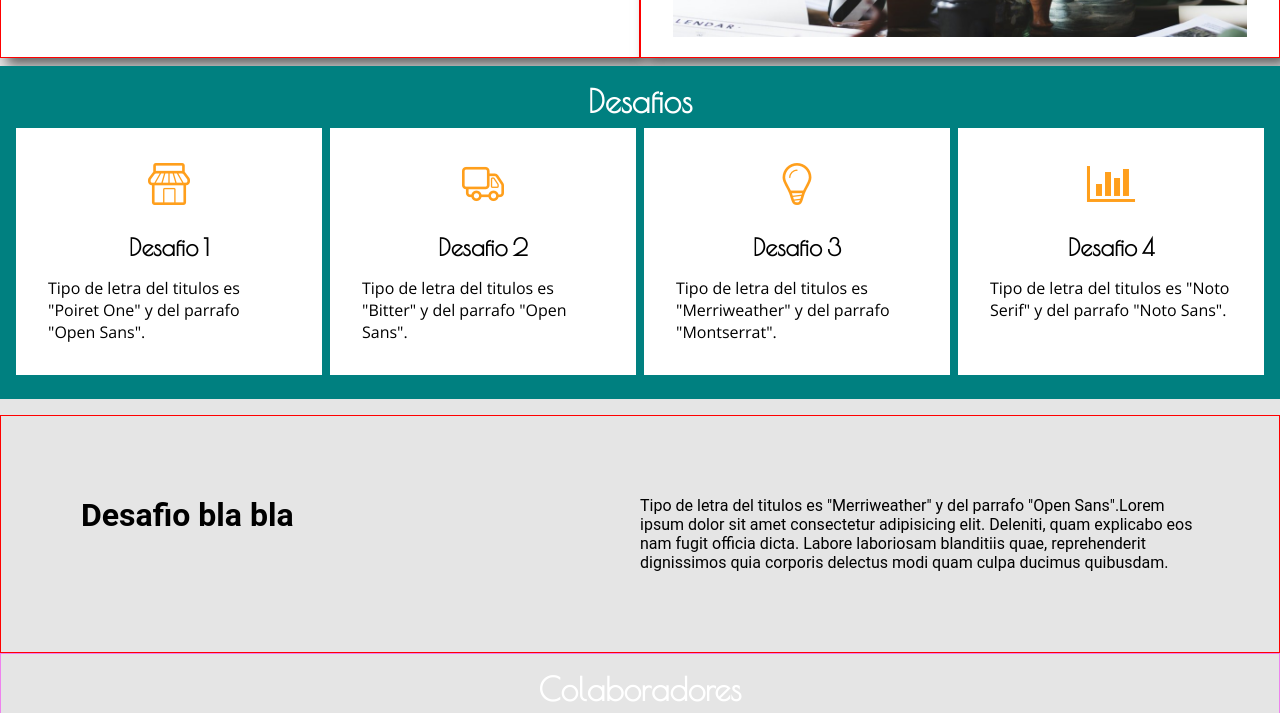
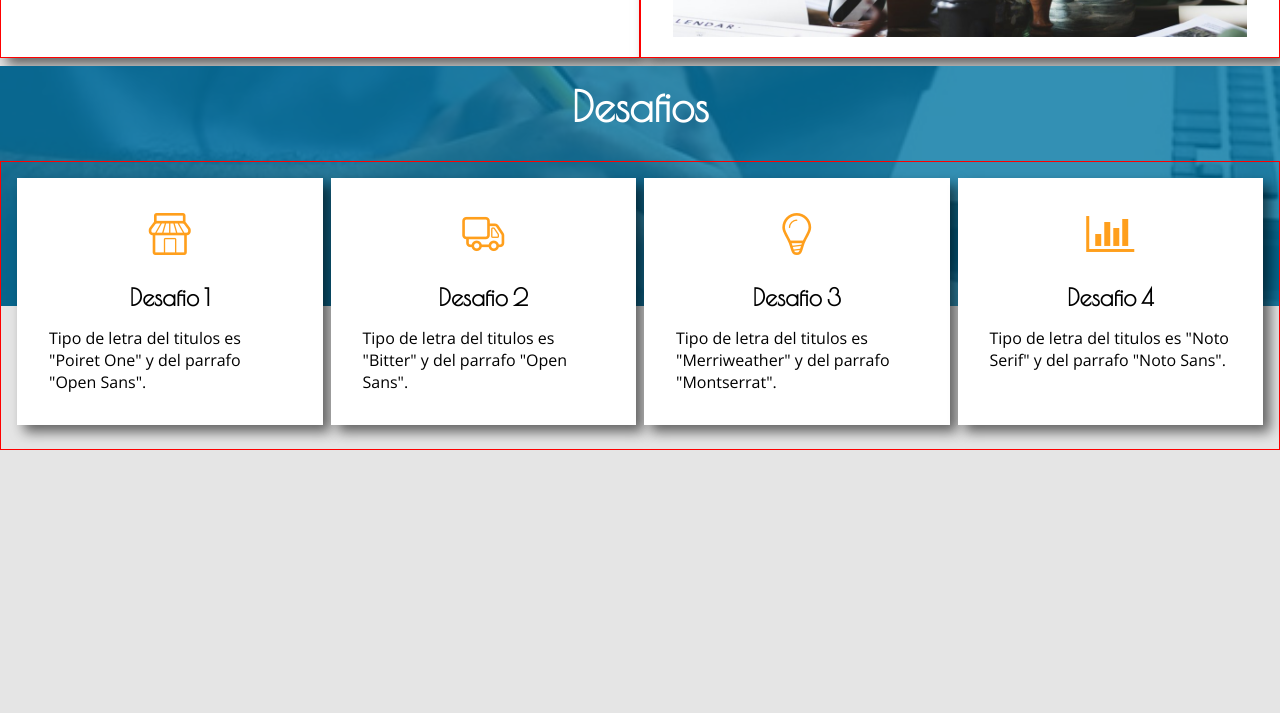
Before and after one commit to EsferaDigital/innova, a plain HTML site: page public/index.html in a window 1280 px wide. Shown: the part 1181-1894 px from the top of the page. Drawn offline with nearby package versions, Linux system fonts and the light colour scheme.

Commit message:
terminé maquetacion de seccion desafios en dispositivo movil

```diff
--- a/public/index.html
+++ b/public/index.html
@@ -57,8 +57,10 @@
             <div class="c-programa-item"><img class="c-programa-img" src="img/programa.jpg" alt="programa"/></div>
           </section>
           <section class="c-desafio" id="desafio">
-            <div class="content-desafio l-container-item">
-              <h1 class="title">Desafios</h1>
+            <div class="c-desafio-banner">
+              <h1 class="c-desafio-banner-title">Desafios</h1>
+            </div>
+            <div class="content-desafio">
               <section class="content-desafio-item" id="modal1">
                 <div class="content-desafio-icon icon-shop"></div>
                 <h2 class="content-desafio-title">Desafio 1</h2>
@@ -80,11 +82,11 @@
                 <p>Tipo de letra del titulos es "Noto Serif" y del parrafo "Noto Sans".</p>
               </section>
             </div>
+            <div class="content-desafio2">
+              <h1 class="content-desafio2-title">Desafio bla bla</h1>
+              <p class="content-desafio2-text">Tipo de letra del titulos es "Merriweather" y del parrafo "Open Sans".Lorem ipsum dolor sit amet consectetur adipisicing elit. Deleniti, quam explicabo eos nam fugit officia dicta. Labore laboriosam blanditiis quae, reprehenderit dignissimos quia corporis delectus modi quam culpa ducimus quibusdam.</p>
+            </div>
           </section>
-          <div class="content-desafio2">
-            <h1 class="content-desafio2-title">Desafio bla bla</h1>
-            <p class="content-desafio2-text">Tipo de letra del titulos es "Merriweather" y del parrafo "Open Sans".Lorem ipsum dolor sit amet consectetur adipisicing elit. Deleniti, quam explicabo eos nam fugit officia dicta. Labore laboriosam blanditiis quae, reprehenderit dignissimos quia corporis delectus modi quam culpa ducimus quibusdam.</p>
-          </div>
           <section class="c-colaboradores" id="colaboradores">
             <h1 class="title">Colaboradores</h1>
             <section class="c-colaboradores-item">
--- a/src/pug/componentes/desafio.pug
+++ b/src/pug/componentes/desafio.pug
@@ -1,6 +1,7 @@
 section#desafio.c-desafio
-	.content-desafio.l-container-item
-		h1.title Desafios
+	.c-desafio-banner
+		h1.c-desafio-banner-title Desafios
+	.content-desafio
 		section#modal1.content-desafio-item
 			.content-desafio-icon.icon-shop
 			h2.content-desafio-title Desafio 1
@@ -17,6 +18,6 @@ section#desafio.c-desafio
 			.content-desafio-icon.icon-bar-chart
 			h2.content-desafio-title Desafio 4
 			p Tipo de letra del titulos es "Noto Serif" y del parrafo "Noto Sans".
-.content-desafio2
-	h1.content-desafio2-title Desafio bla bla
-	p.content-desafio2-text Tipo de letra del titulos es "Merriweather" y del parrafo "Open Sans".Lorem ipsum dolor sit amet consectetur adipisicing elit. Deleniti, quam explicabo eos nam fugit officia dicta. Labore laboriosam blanditiis quae, reprehenderit dignissimos quia corporis delectus modi quam culpa ducimus quibusdam.
+	.content-desafio2
+		h1.content-desafio2-title Desafio bla bla
+		p.content-desafio2-text Tipo de letra del titulos es "Merriweather" y del parrafo "Open Sans".Lorem ipsum dolor sit amet consectetur adipisicing elit. Deleniti, quam explicabo eos nam fugit officia dicta. Labore laboriosam blanditiis quae, reprehenderit dignissimos quia corporis delectus modi quam culpa ducimus quibusdam.
--- a/src/scss/componentes/desafio.scss
+++ b/src/scss/componentes/desafio.scss
@@ -1,21 +1,56 @@
 .c-desafio{
+	position: relative;
 	width: 100%;
 	//padding: $gutter;
+	height: 84rem;
 	margin: .5rem auto $gutter 0;
-	background-color: teal;
+	background-color: color(bg);
+	&-banner{
+		width: 100%;
+		position: relative;
+		top: 0;
+		height: 15rem;
+		background-size: cover;
+		background-position: center;
+		background-image: url('../img/banner-desafio.jpg');
+		&::before{
+			content: "";
+			position: absolute;
+			top: 0;
+			left: 0;
+			width: 100%;
+			height: 100%;
+			background-color: color(primary);
+			opacity: .8;
+		}
+		&-title{
+			position: relative;
+			text-align: center;
+			width: 100%;
+			z-index: 1;
+			color: color(bg-item);
+			padding: $gutter;
+			font-family: $primary-font;
+			font-size: $big-title;
+		}
+	}
 }
 
 .content-desafio{
 	@include c-wrap;
+	position: absolute;
+   top: 7%;
 	background-color: transparent;
 	justify-content: space-around;
 	padding: $gutter;
+	border: 1px solid red;
 	&-item{
 		@include i-wrap;
 		width: 97%;
 		padding: $gutter;
 		margin-bottom: $gutter-item;
 		font-family: $secondary-font;
+		box-shadow: $shadow-flat;
 		background-color: color(bg-item);
 		@include mq($medium){
 			width: 42%;
@@ -49,24 +84,20 @@
 	}
 }
 
-
-.title{
-	text-align: center;
-	width: 100%;
-	margin-bottom: $gutter-item;
-	color: color(bg-item);
-	font-family: $primary-font;
-}
-
 .content-desafio2{
 	@include c-wrap;
+   position: absolute;
 	width: 100%;
-	padding: 5rem;
+	padding: 0 $gutter;
+	bottom: 0;
+	background-color: color(bg-item);
+	box-shadow: $shadow-flat;
 	border: 1px solid red;
 	&-title{
 		@include i-wrap;
 		width: 100%;
-		//font-family: $primary-font;
+		padding: $gutter 0;
+		font-family: $primary-font;
 		@include mq($medium){
 			width: 47%;
 		}
@@ -74,12 +105,15 @@
 	&-text{
 		@include i-wrap;
 		width: 100%;
-		//font-family: $secondary-font;
+		padding: $gutter 0;
+		font-family: $secondary-font;
 		@include mq($medium){
 			width: 47%;
 		}
 	}
 }
+
+
 
 //Estilos para el Modal
 
@@ -92,8 +126,8 @@
 	height: 100vh;
 	background-color: rgba(#000, .8);
 	&-item{
-		width: 90%;
-		height: 90vh;
+		width: 80%;
+		height: 80vh;
 		margin: auto;
 		background-color: azure;
 	}
```
Also changed, not shown: public/css/styles.css, public/img/banner-desafio.jpg (added), src/img/banner-desafio.jpg (added).
